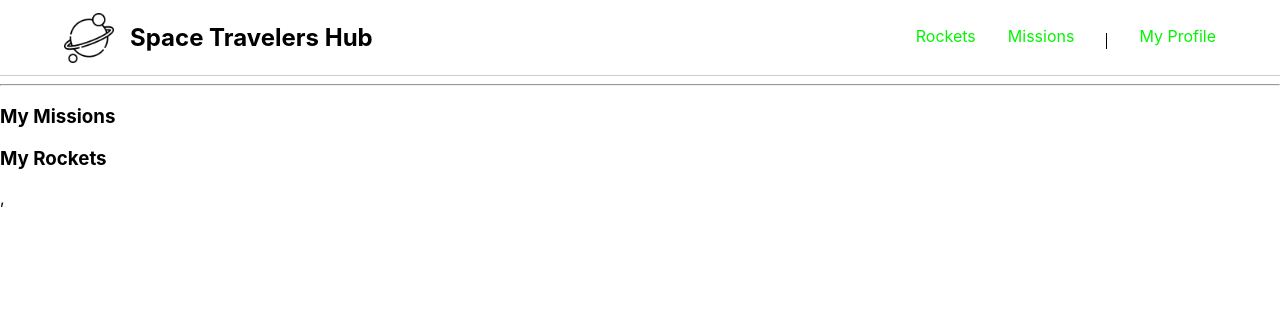
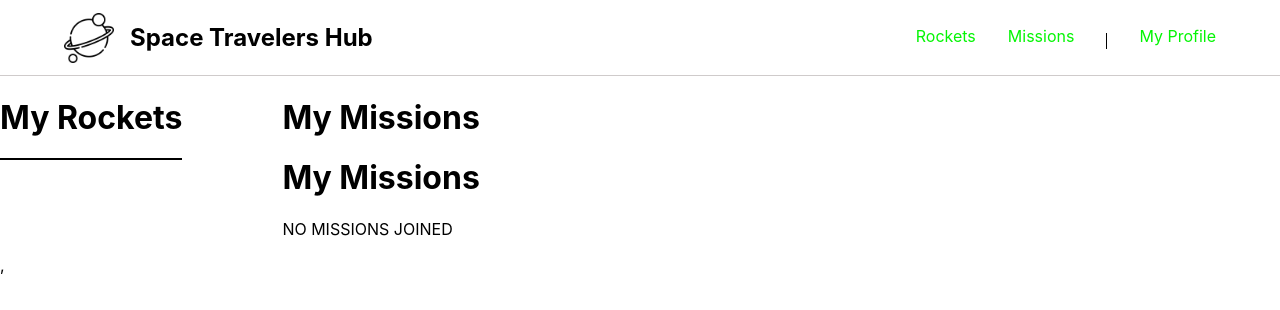
Before and after one commit to Doheera-kosi/space_travellers_hub, a React (Create React App) app: page /Profile in a window 1280 px wide. Shown: the top 310 px of the page. Built offline with nearby package versions, Linux system fonts and the light colour scheme.

Commit message:
Display join missions in My Profile page

```diff
--- a/src/App.js
+++ b/src/App.js
@@ -1,6 +1,7 @@
 import './styles/App.css';
 import './styles/header.css';
 import './styles/Rockets.css';
+import './styles/profile.css';
 import React from 'react';
 import { Routes, Route } from 'react-router-dom';
 import Header from './components/Header';
--- a/src/components/Profile.js
+++ b/src/components/Profile.js
@@ -1,20 +1,29 @@
 import React from 'react';
+import { useSelector } from 'react-redux';
+import MissionProfile from './missionspage/missionsProfile';
 
-const Profiles = () => (
-  <div className="profile_Container">
-    <hr />
-    <div className="row profile_Row">
-      <div className="missionProfile col-6">
-        <h3>My Missions</h3>
-        <div className="missionList">
-          <ul />
+const Profiles = () => {
+  const rockets = useSelector((state) => state.rocketsReducer);
+  const reservedRockets = rockets.filter((rocket) => rocket.reserved);
+
+  return (
+    <main className="profile-main">
+      <div>
+        <h1>My Rockets</h1>
+        <div className="profile-rockets">
+          {
+          reservedRockets.map((rocket) => (
+            <h3 key={rocket.id} className="profile-res-rocket">{rocket.name}</h3>
+          ))
+        }
         </div>
       </div>
-      <div className="rocket_Profile col-6">
-        <h3>My Rockets</h3>
-        <div className="rocket_List" />
+      <div>
+        <h1>My Missions</h1>
+        <MissionProfile />
       </div>
-    </div>
-  </div>
-);
+    </main>
+  );
+};
+
 export default Profiles;
--- /dev/null
+++ b/src/components/missionspage/missionsProfile.js
@@ -0,0 +1,21 @@
+import React from 'react';
+import { useSelector } from 'react-redux';
+
+const MissionProfile = () => {
+  const missions = useSelector((state) => state.missionsReducer.missions);
+  const missionsFiltered = missions.filter((mission) => mission.reserved === true);
+  const missionEmpty = missionsFiltered.length <= 0;
+  return (
+    <div className="profile-rocket f-col j-center">
+      <h1 className="rocket-profile-header">My Missions</h1>
+      <article className="profile-rocket-cont">
+        { missionEmpty
+            && <p>NO MISSIONS JOINED</p>}
+        {missionsFiltered.map((mission) => (
+          <p className="rocket-profile-name" key={mission.id}>{mission.name}</p>
+        ))}
+      </article>
+    </div>
+  );
+};
+export default MissionProfile;
--- /dev/null
+++ b/src/styles/profile.css
@@ -0,0 +1,13 @@
+.profile-main {
+  display: flex;
+  gap: 100px;
+}
+
+.profile-rockets {
+  border: 1px solid #000;
+}
+
+.profile-res-rocket {
+  border: 1px solid #000;
+  margin: 1;
+}
```
